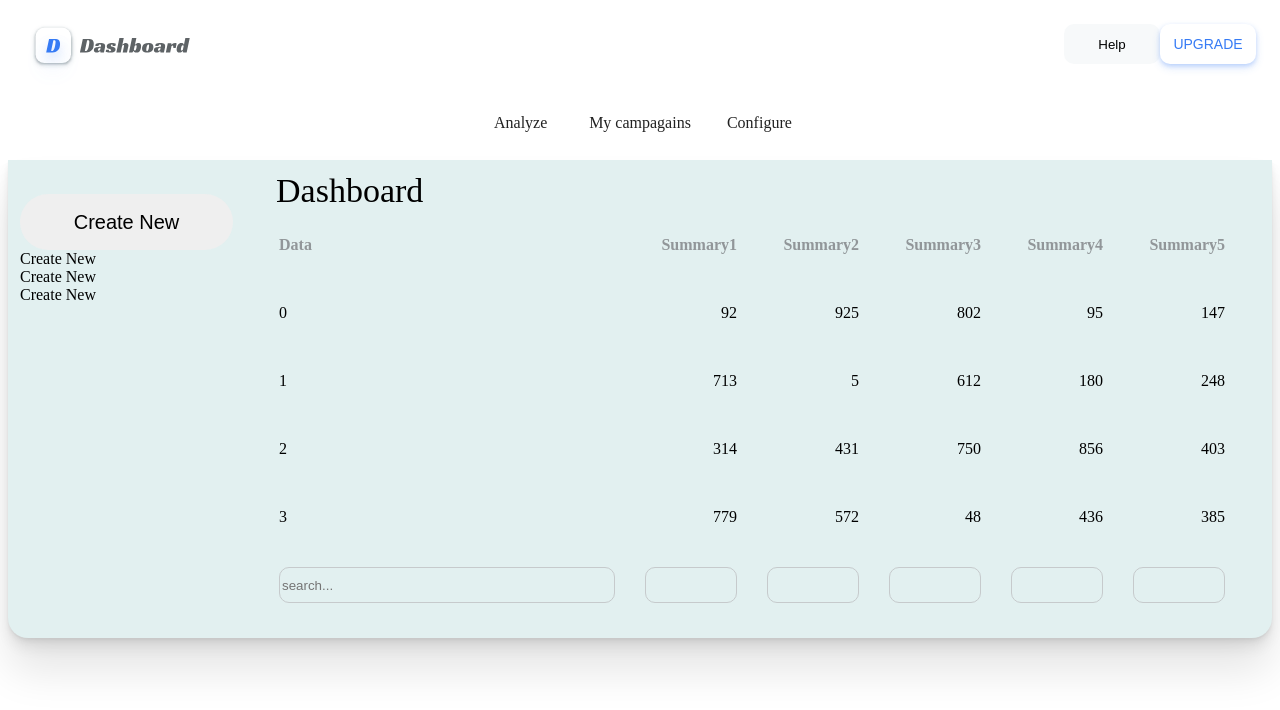
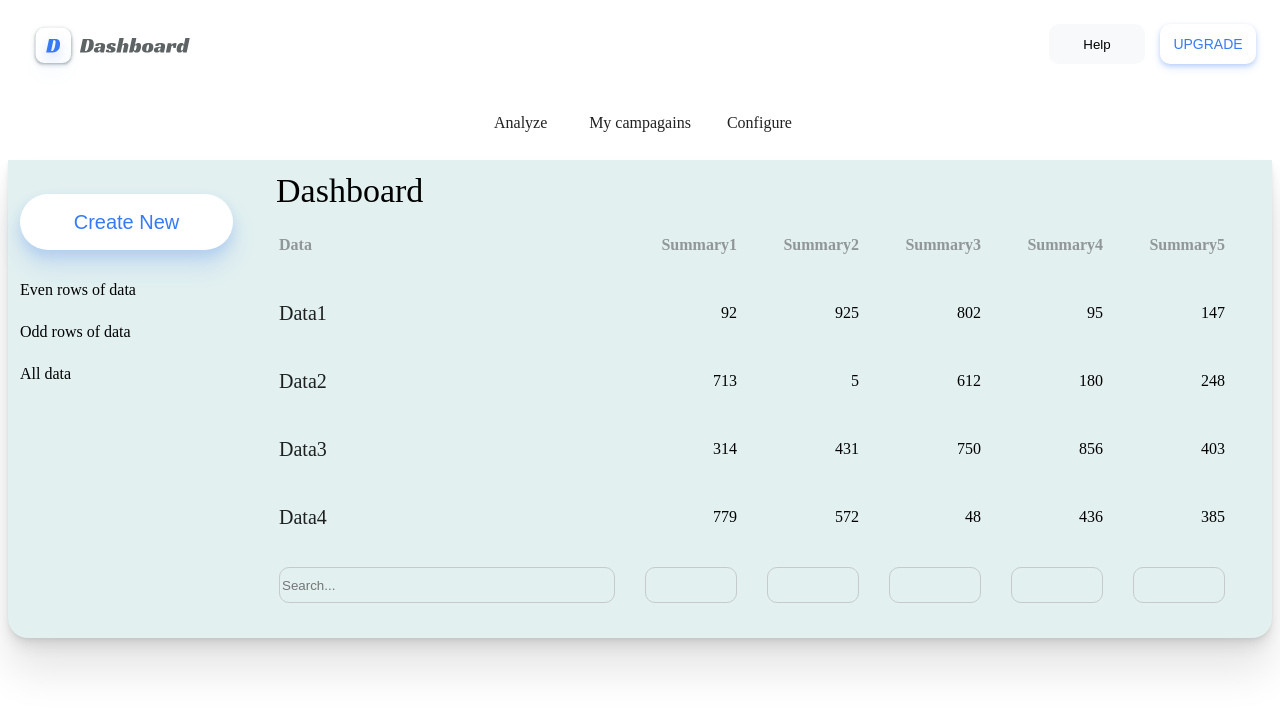
Before and after one commit to ProkoshkinLeonid/test-dashboard-app, a React (Create React App) app in the folder front/: page / in a window 1280 px wide. Shown: the top 710 px of the page. Built offline with nearby package versions, Linux system fonts and the light colour scheme.

Commit message:
added some styles

```diff
--- a/front/src/Components/Button/Button.styled.js
+++ b/front/src/Components/Button/Button.styled.js
@@ -23,9 +23,11 @@ export const GrayButtonWrapper = styled.button`
     border-radius: 10px;
     background-color: #F7F9FA;
     border: none;
+    margin-right: 15px;
 `
 
 export const ButtonCreateNew = styled.button`
+    color: #367BF5;
     font-size: 20px;
     font-weight: 500;
     height: 56px;
@@ -34,4 +36,6 @@ export const ButtonCreateNew = styled.button`
     top: 0px;
     border-radius: 99px;
     border: none;
+    background: #FFFFFF;
+    box-shadow: 0px 16px 24px rgba(54, 123, 245, 0.16), 0px 6px 12px rgba(54, 123, 245, 0.16);
 `
--- a/front/src/Components/Rightbar/Rightbar.js
+++ b/front/src/Components/Rightbar/Rightbar.js
@@ -1,12 +1,14 @@
 import { Button } from "../Button/Button"
 import { ButtonCreateNew } from "../Button/Button.styled"
-import { RightbarContainer } from "./Rightbar.styled"
+import { FilterButtonContainer, FilterWrapper, RightbarContainer } from "./Rightbar.styled"
 
 export const Rightbar = () => {
     return <RightbarContainer>
         <Button Wrapper={ButtonCreateNew} title='Create New'/>
-        <div>Create New</div>
-        <div>Create New</div>
-        <div>Create New</div>
+        <FilterButtonContainer>
+            <FilterWrapper>Even rows of data</FilterWrapper>
+            <FilterWrapper>Odd rows of data</FilterWrapper>
+            <FilterWrapper>All data</FilterWrapper>
+        </FilterButtonContainer>
     </RightbarContainer>
 }
--- a/front/src/Components/Rightbar/Rightbar.styled.js
+++ b/front/src/Components/Rightbar/Rightbar.styled.js
@@ -4,3 +4,16 @@ export const RightbarContainer = styled.div`
     padding-top: 22px;
     width: 20vw;
 `
+
+export const FilterButtonContainer = styled.div`
+    margin: 0 auto;
+    margin-top: 31px;
+`
+
+export const FilterWrapper = styled.div`
+    height: 42px;
+    width: 208px;
+    left: 52px;
+    top: 7px;
+    border-radius: nullpx;
+`
--- a/front/src/Components/Table/Table.js
+++ b/front/src/Components/Table/Table.js
@@ -1,31 +1,61 @@
 import { useEffect, useState } from "react";
-import { DefaultTableColumn, DefaultTableRow, MainTableColumn, TableItemSearch, TableSearch, TableTitleWrapper } from "./Table.styled"
+import {
+    DefaultTableColumn,
+    DefaultTableRow,
+    MainTableColumn,
+    MaintTableRow,
+    TableItemSearch,
+    TableSearch,
+    TableTitleWrapper } from "./Table.styled"
 
 export const Table = () => {
 
     const [data, setData] = useState([])
+    const [filteredData, setFilteredData] = useState([])
     const [filter, setFilter] = useState(null)
+    const [isLoading, setIsLoading] = useState(true)
 
-    const generateData = (s) => {
+    const getData = (length) => {
         function getRandomInt(max) {
             return Math.floor(Math.random() * max);
         }
-        let id = 0
-
-        return Array.from({ length: s }, () => {
-            return { id: id++, Summary1: getRandomInt(999), Summary2: getRandomInt(999), Summary3: getRandomInt(999), Summary4: getRandomInt(999), Summary5: getRandomInt(999)}
-        });
+        let id = 1
+        setIsLoading(true)
+        setTimeout(() => setData(Array.from({ length }, () => {
+            setIsLoading(false)
+            return {
+                id: id++,
+                Summary1: getRandomInt(999),
+                Summary2: getRandomInt(999),
+                Summary3: getRandomInt(999),
+                Summary4: getRandomInt(999),
+                Summary5: getRandomInt(999)}
+        })), 3000)
     }
 
-    const onFilterDataHandler = (e) => {
+    const allFilterDataHandler = (e) => {
+       setTimeout(() => {
         setFilter(e.target.value)
+        if(e.target.value) {
+                const newData = data.filter(num => (num.Summary1 || num.Summary2 || num.Summary3 || num.Summary4 || num.Summary5)  === +e.target.value)
+                setIsLoading(true)
+                setTimeout(() => {
+                    setFilteredData(newData)
+                    setIsLoading(false)
+                }, 1500)
+            }
+        }, 1300)
     }
 
     useEffect(() => {
-        setData(generateData(4))
+        getData(4)
     }, [])
 
-    console.log(filter);
+    useEffect(() => {
+        if (!filter && !isLoading) {
+            setFilteredData(data)
+        }
+    }, [filter, data, isLoading])
 
     return <div>
         <TableTitleWrapper>Dashboard</TableTitleWrapper>
@@ -39,9 +69,10 @@ export const Table = () => {
                 <DefaultTableColumn>Summary5</DefaultTableColumn>
             </thead>
             <tbody>
-            {data.map(item => (
+                {(!filteredData.length && !!filter && !isLoading) && <div>Ничего не нашли:(</div>}
+                {isLoading ? <div>Идёт загрузка данных...</div> : filteredData.map(item => (
                         <tr>
-                    <td>{item.id}</td>
+                        <MaintTableRow>Data{item.id}</MaintTableRow>
                         <DefaultTableRow>{item.Summary1}</DefaultTableRow>
                         <DefaultTableRow>{item.Summary2}</DefaultTableRow>
                         <DefaultTableRow>{item.Summary3}</DefaultTableRow>
@@ -51,8 +82,8 @@ export const Table = () => {
                     ))}
             </tbody>
             <tfoot>
-        <th><TableSearch type={'number'} onChange={(e) => onFilterDataHandler(e)} placeholder="search..."/></th>
-        <DefaultTableRow>
+                <th><TableSearch disabled={isLoading} type={'number'} onChange={(e) => allFilterDataHandler(e)} placeholder="Search..."/></th>
+                <DefaultTableRow onChange={(e) => allFilterDataHandler(e)}>
                     <TableItemSearch/>
                 </DefaultTableRow>
                 <DefaultTableColumn>
--- a/front/src/Components/Table/Table.styled.js
+++ b/front/src/Components/Table/Table.styled.js
@@ -35,6 +35,15 @@ export const DefaultTableColumn = styled.th`
     height: 64px;
     text-align: right;
 `
+
+export const MaintTableRow = styled.td`
+    color: #000000DE;
+    text-align: left;
+    height: 64px;
+    font-size: 20px;
+    font-weight: 500;
+`
+
 export const DefaultTableRow = styled.td`
     text-align: right;
     height: 64px;
```
Lines whose indentation alone changed are shown as unchanged.
